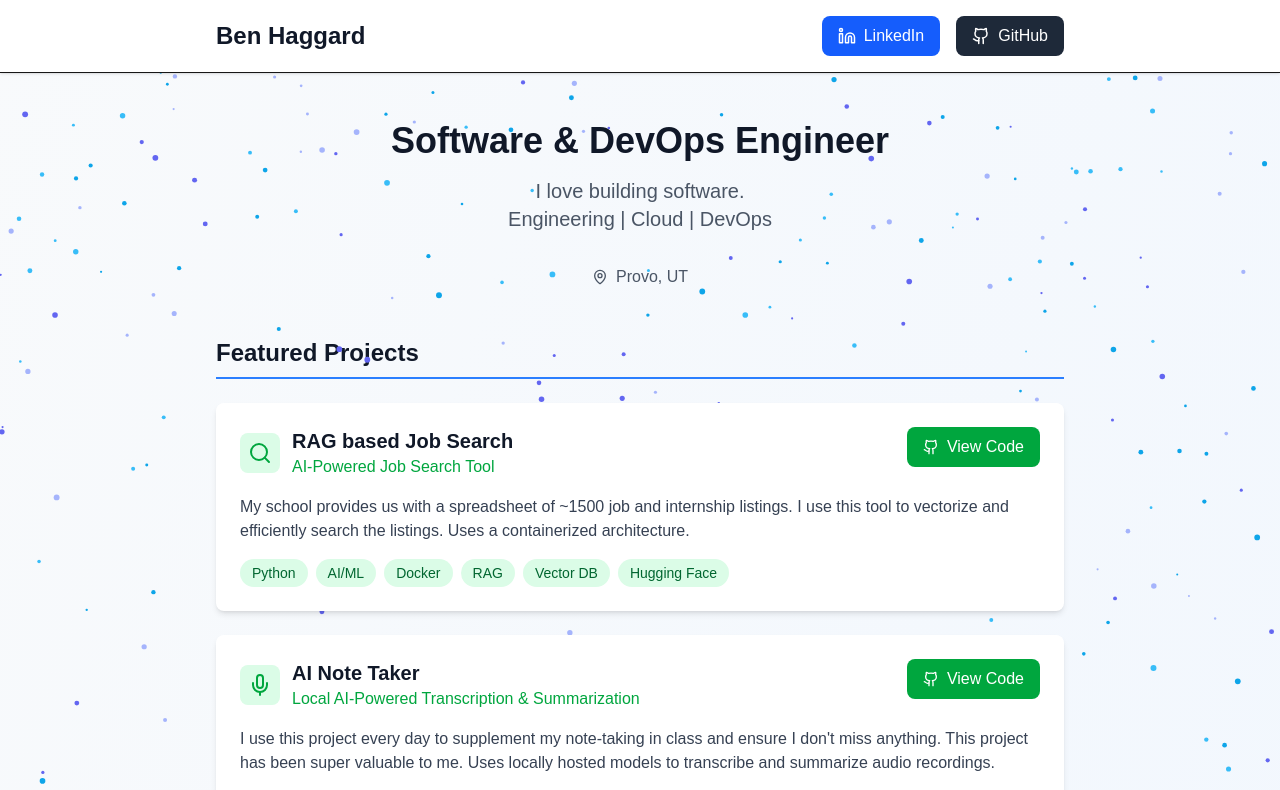
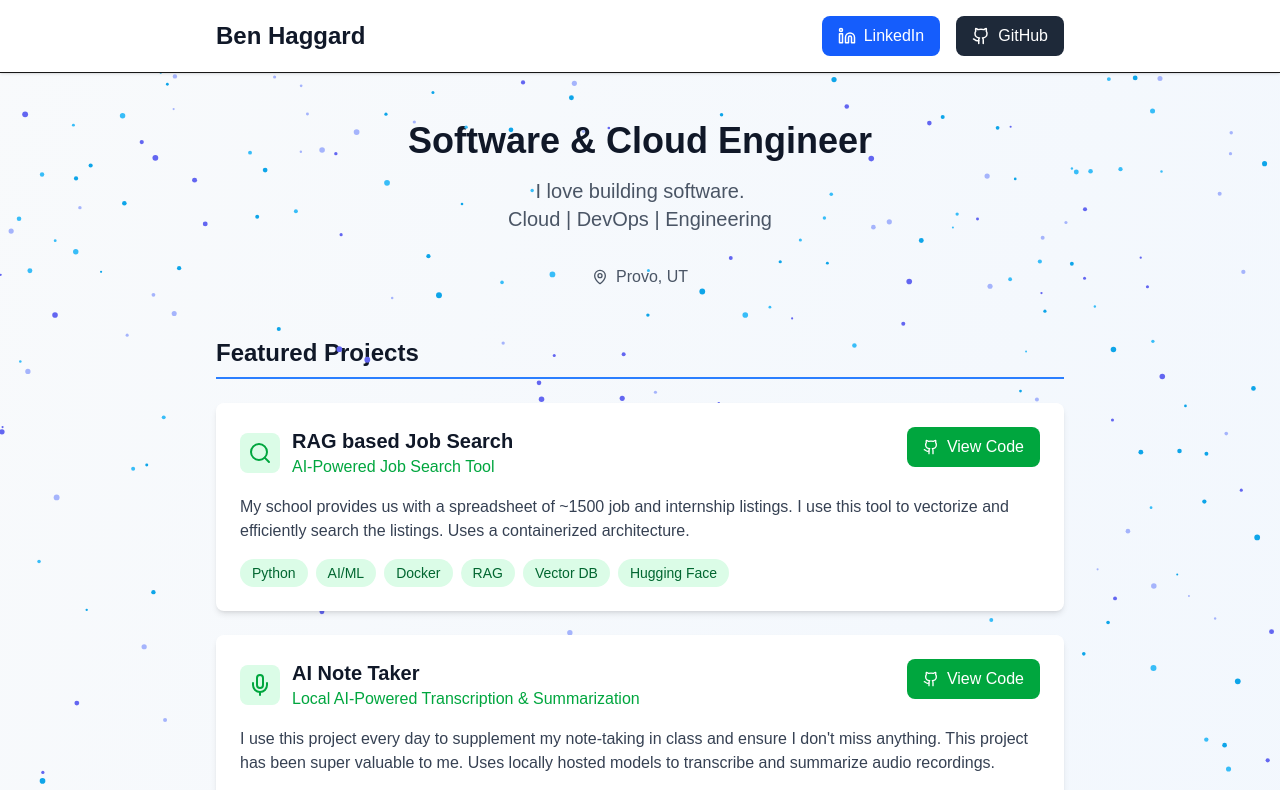
Before and after one commit to benhagg/personal-website, a Next.js app: page / in a window 1280 px wide. Shown: the top 790 px of the page. Built offline with nearby package versions, Linux system fonts and the light colour scheme.

Commit message:
update title

```diff
--- a/src/components/sections/HeroSection.tsx
+++ b/src/components/sections/HeroSection.tsx
@@ -4,11 +4,11 @@ export default function HeroSection() {
   return (
     <div className="text-center mb-12">
       <h2 className="text-4xl font-bold text-gray-900 mb-4">
-        Software & DevOps Engineer
+        Software & Cloud Engineer
       </h2>
       <p className="text-xl text-gray-600 mb-8 max-w-2xl mx-auto">
         I love building software.
-        <br /> Engineering | Cloud | DevOps
+        <br /> Cloud | DevOps | Engineering
       </p>
 
       {/* Contact Info */}
```
